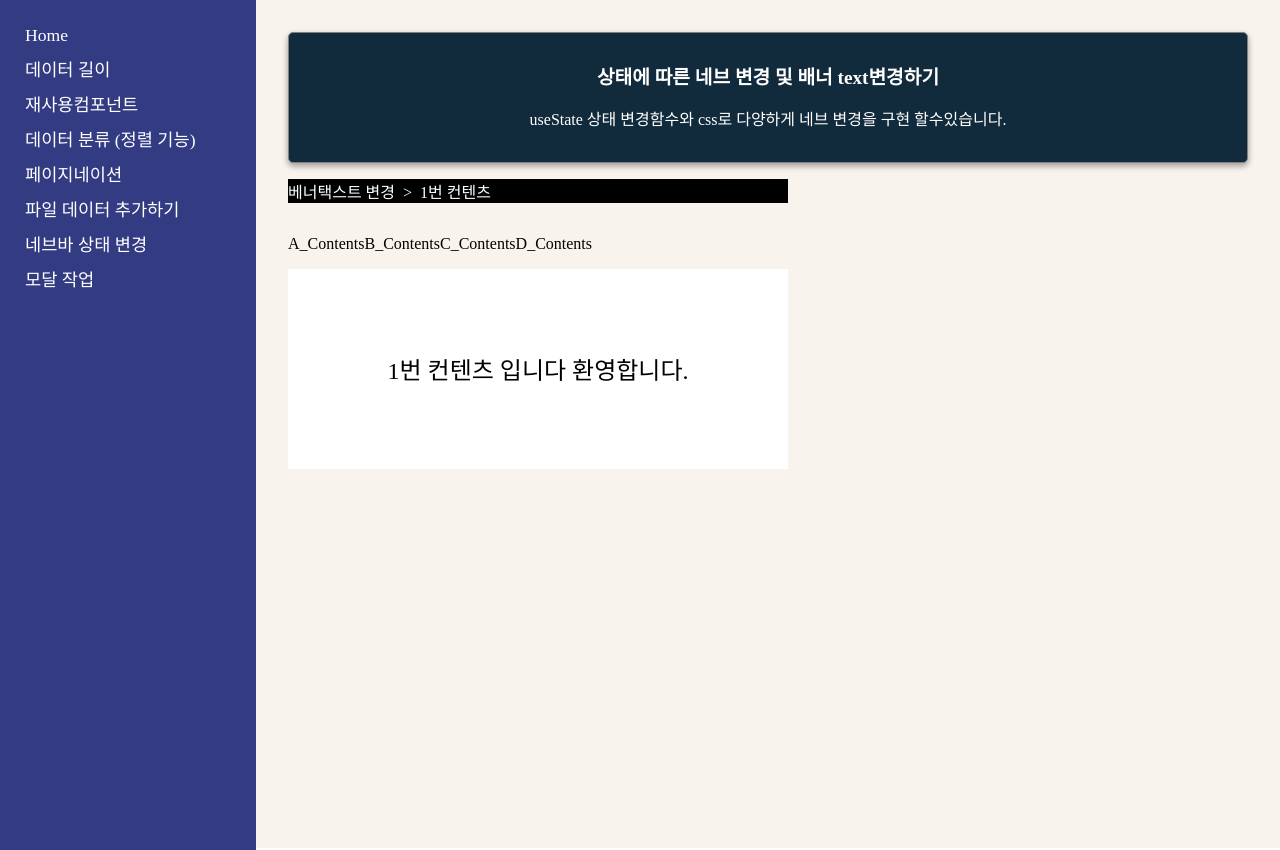
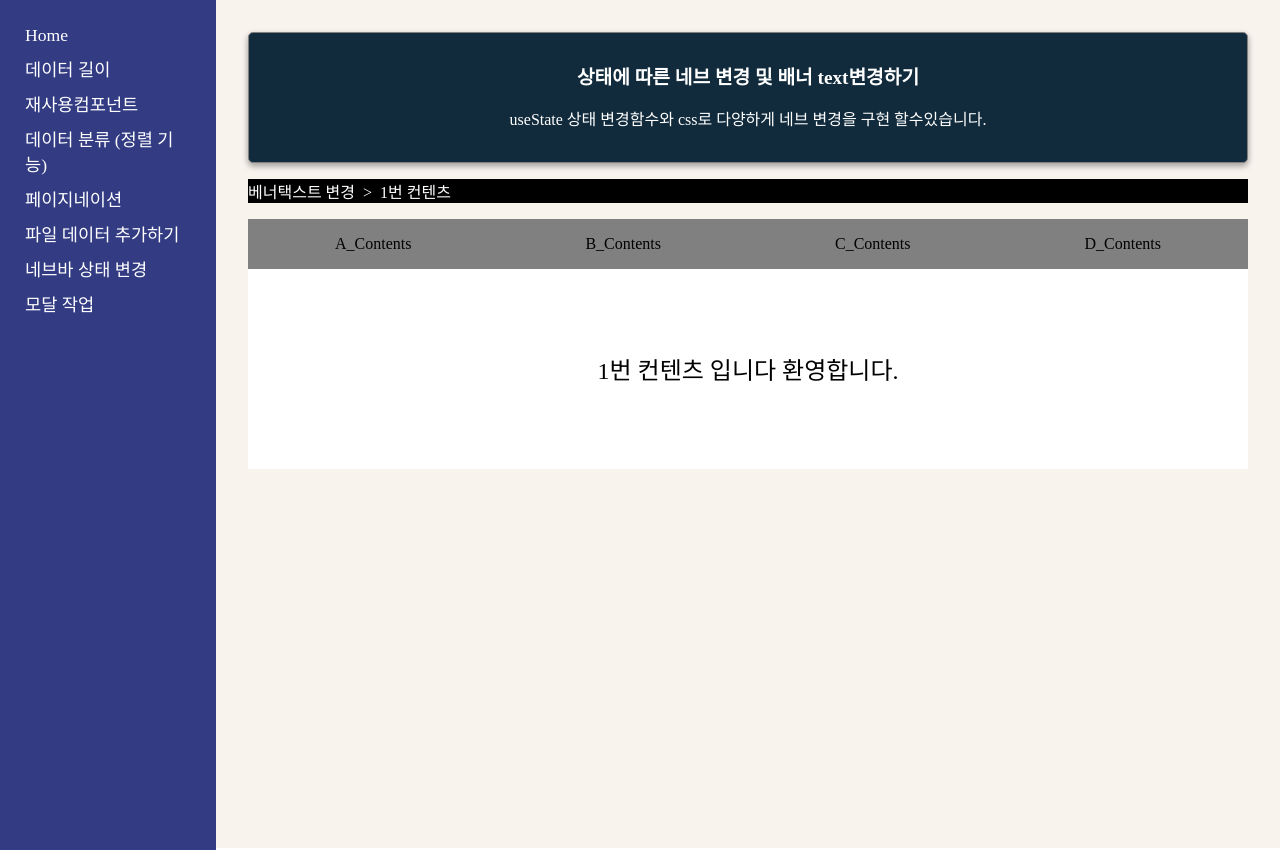
Before and after one commit to leejanghe/React_skill_Up, a React (Create React App) app in the folder myapp/: page /study6 in a window 1280 px wide. Built offline with nearby package versions, Linux system fonts and the light colour scheme.

Commit message:
nav done

```diff
--- a/myapp/src/components/changeNav/ChangeColorNav.js
+++ b/myapp/src/components/changeNav/ChangeColorNav.js
@@ -4,16 +4,22 @@ import styled from 'styled-components'
 
 const BannerWrap = styled.div`
 background: black;
-width: 500px;
+width: 1000px;
 color: #fff;
 `
 
 const NavContent = styled.div`
 display: flex;
+background: gray;
+/* margin: 5px; */
+width: 1000px;
+justify-content: space-around;
+cursor: pointer;
+
 `
 
 const ContentBox = styled.div`
-width: 500px;
+width: 1000px;
 height: 200px;
 justify-content: center;
 display: flex;
```
